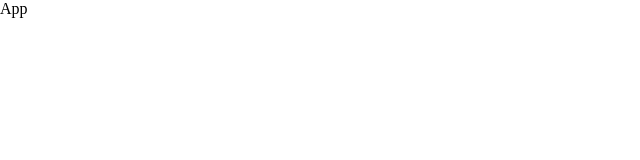
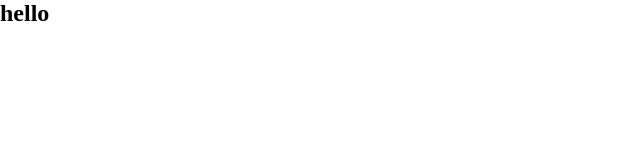
Before and after one commit to Mp-keyner/PlantillaSteamMedical, a React (Vite) app: page / in a window 1280 px wide. Shown: the top 160 px of the page, without its empty margins (0-640 px from the left). Built offline with nearby package versions, Linux system fonts and the light colour scheme.

Commit message:
update code Nav

```diff
--- a/src/App.jsx
+++ b/src/App.jsx
@@ -1,8 +1,11 @@
 import React from 'react'
+import Nav from './components/Nav'
 
 const App = () => {
   return (
-    <div>App</div>
+    <div>
+      <Nav/>
+    </div>
   )
 }
 
--- a/src/components/Nav.jsx
+++ b/src/components/Nav.jsx
@@ -2,7 +2,11 @@ import React from 'react'
 
 const Nav = () => {
   return (
-    <div>Nav</div>
+    <>
+        <nav>
+            <h1>hello</h1>
+        </nav>
+    </>
   )
 }
 
```
